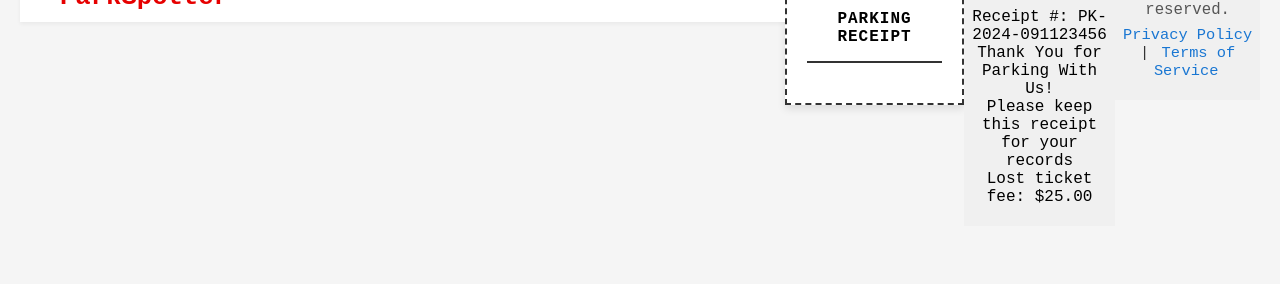
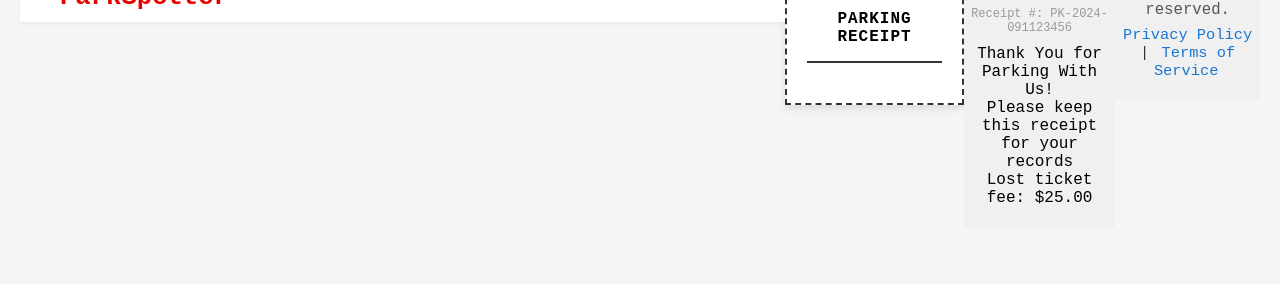
Before and after one commit to yashc2003/ParkSpotter, a Django app: page /recipt/ in a window 1280 px wide. Shown: the part 439-723 px from the top of the page. Run offline with Django 5.2, Linux system fonts and the light colour scheme.

Commit message:
Css added for receipt number

```diff
--- a/parkspotter/static/css/recipt.css
+++ b/parkspotter/static/css/recipt.css
@@ -82,3 +82,8 @@
             margin-top: 20px;
             text-align: center;
         }
+.receipt-number {
+            font-size: 12px;
+            color: #999;
+            margin-bottom: 10px;
+        }
```
